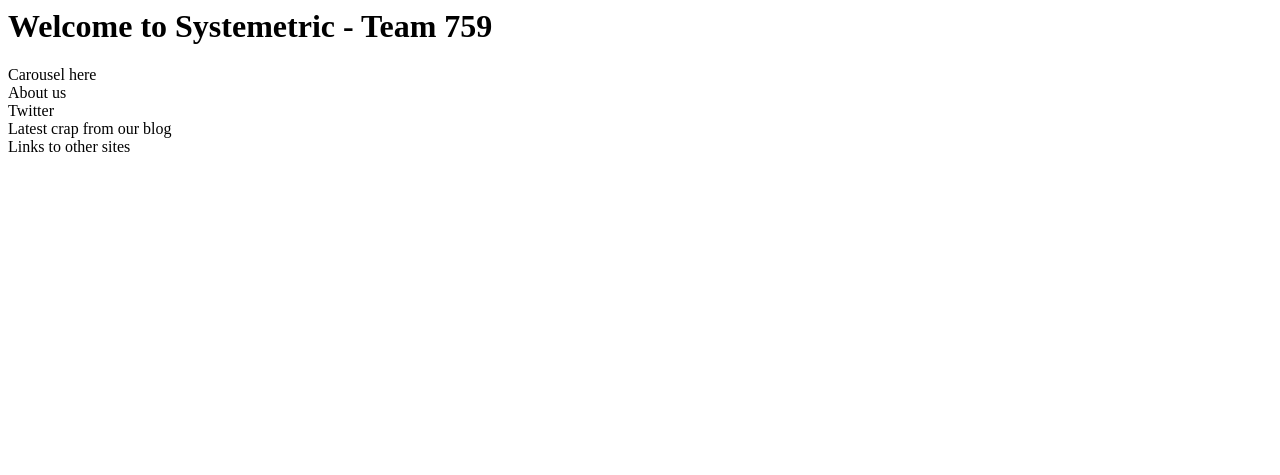
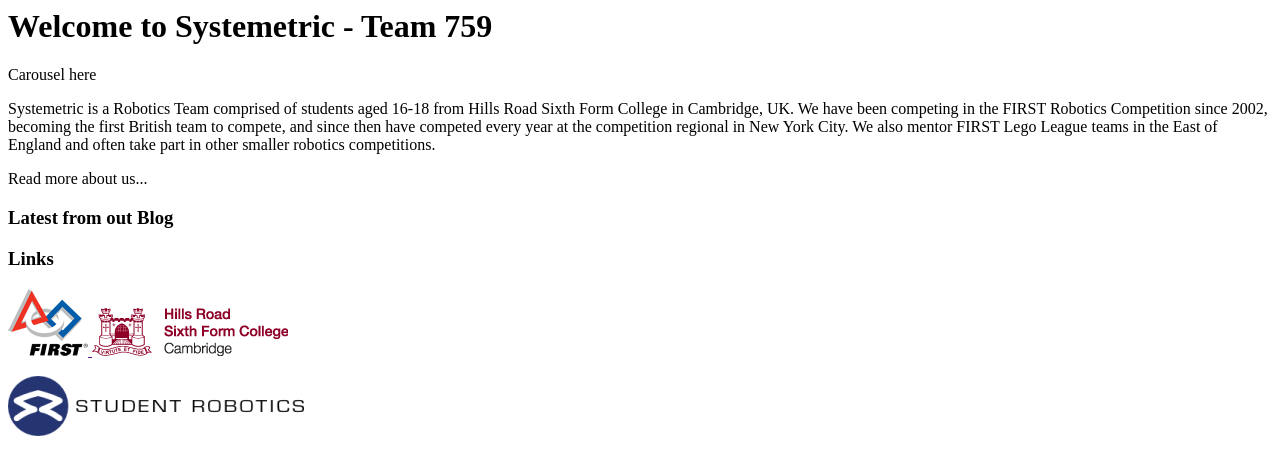
Before and after one commit to Systemetric/Website, a PHP site: page /pages/home.php in a window 1280 px wide. Shown: the top 475 px of the page. Run offline with PHP 8.4, Linux system fonts and the light colour scheme.

Commit message:
styled homepage with links, space for blog and carousel

```diff
--- a/pages/home.php
+++ b/pages/home.php
@@ -1,21 +1,38 @@
 <h1>Welcome to Systemetric - Team 759</h1>
 
-<div class="contentBox half">
-	Carousel here
+
+<div class="contentBox genericIntro">
+	<div class="contentBox half carousel">
+		Carousel here
+	</div>
+
+	<div class="contentBox half introduction">
+		<p>Systemetric is a Robotics Team comprised of students aged 16-18 from Hills Road Sixth Form College in Cambridge, UK. We have been competing in the FIRST Robotics Competition since 2002, becoming the first British team to compete, and since then have competed every year at the competition regional in New York City. We also mentor FIRST Lego League teams in the East of England and often take part in other smaller robotics competitions.</p>
+		<p>Read more about us...</p>
+	</div>
 </div>
 
-<div class="contentBox half">
-	About us
+<!--<div class="twitter" style="width:95% height:15px;margin:7px auto;background-color:green;">
+	Twitter
+</div> -->
+
+<div class="contentBox half layoutSplit">
+	<h3>Latest from out Blog</h3>
 </div>
 
-<div class="twitter">
-	Twitter
+<div class="contentBox half layoutSplit">
+	<h3>Links</h3>
+	<p>
+		<a href="" target="_blank">
+			<img src="/images/first.png"/>
+		</a>
+		<a href="" target="_blank">
+			<img src="/images/hrsfc.png" />
+		</a>
+	</p>
+	<p>
+		<a href="" target="_blank">
+			<img src="/images/sturobo.png" />
+		</a>
+	</p>
 </div>
-
-<div class="contentBox half">
-	Latest crap from our blog
-</div>
-
-<div class="contentBox half">
-	Links to other sites
-</div>
```
Also changed, not shown: lib/html/header.php (+1 -24 lines), style/global.less (+31 -1 lines), images/favicon.ico (added), images/first.png (added), images/hrsfc.png (added), images/sturobo.png (added).
